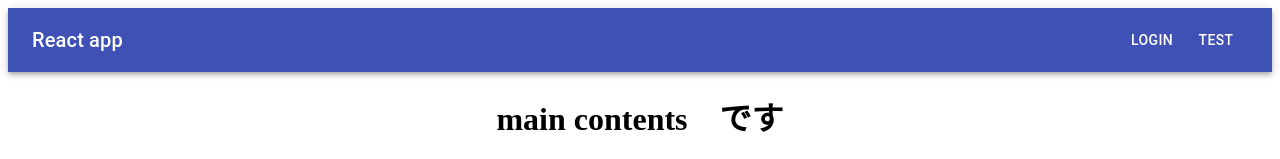
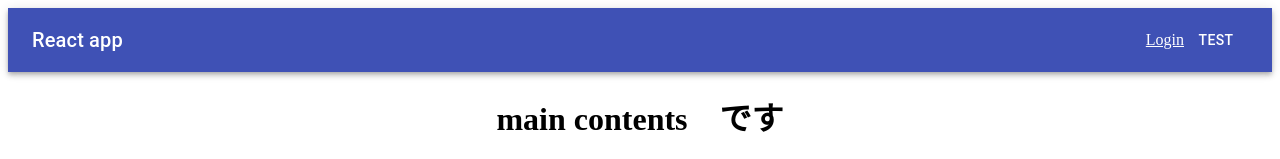
Before and after one commit to hamaa-affix/react-typescript-demoapp, a React (Create React App) app: page / in a window 1280 px wide. Shown: the top 159 px of the page. Built offline with nearby package versions, Linux system fonts and the light colour scheme.

Commit message:
add react router

```diff
--- a/src/components/layouts/Header.tsx
+++ b/src/components/layouts/Header.tsx
@@ -1,4 +1,6 @@
 import React from "react";
+import { Link } from "react-router-dom";
+
 //material ui
 import { createStyles, makeStyles, Theme } from "@material-ui/core/styles";
 import AppBar from "@material-ui/core/AppBar";
@@ -22,6 +24,9 @@ const useStyles = makeStyles((theme: Theme) =>
 
 const Header: React.FC = () => {
   const classes = useStyles();
+  const linkStyle = {
+    color: "white"
+  };
 
   return (
     <AppBar position="static">
@@ -29,7 +34,10 @@ const Header: React.FC = () => {
         <Typography variant="h6" className={classes.title}>
           React app
         </Typography>
-        <Button color="inherit">Login</Button>
+        <Button color="inherit"></Button>
+        <Link to="/login" style={linkStyle}>
+          Login
+        </Link>
         <Button color="inherit">test</Button>
       </Toolbar>
     </AppBar>
--- a/src/index.tsx
+++ b/src/index.tsx
@@ -1,7 +1,21 @@
-import * as React from "react";
-import { render } from "react-dom";
-
+import React from "react";
+import ReactDOM from "react-dom";
+import { Route, BrowserRouter, Switch } from "react-router-dom";
 import App from "./App";
+import Login from "./components/auth_componets/Login";
 
 const rootElement = document.getElementById("root");
-render(<App />, rootElement);
+
+ReactDOM.render(
+  <React.StrictMode>
+    <BrowserRouter>
+      <>
+        <Switch>
+          <Route exact path="/" component={App} />
+          <Route exact path="/login" component={Login} />
+        </Switch>
+      </>
+    </BrowserRouter>
+  </React.StrictMode>,
+  rootElement
+);
```
